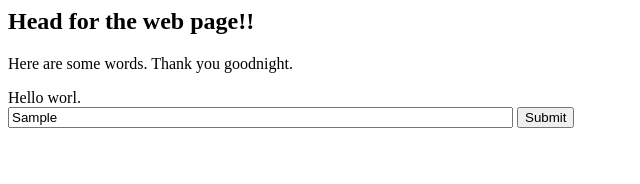
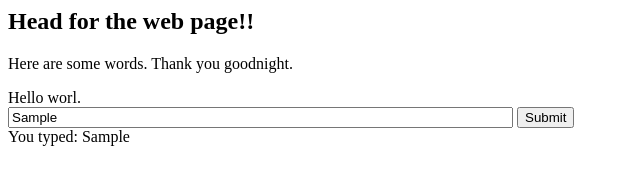
Before and after one commit to rlenart360/webDevPractice, a plain HTML site: page index.html in a window 1280 px wide. Both pictures are taken after typing "Sample" into the empty fields and a click on the button "Submit". Shown: the whole page, without its empty margins (0-640 px from the left). Drawn offline with Linux system fonts and the light colour scheme.

Commit message:
Update index.html

```diff
--- a/index.html
+++ b/index.html
@@ -18,5 +18,9 @@
         function goodbye() {
             document.getElementById('example').innerHTML='Goodbye world!';
         }
+        function userSubmit() {
+            var userInput=document.getElementById('userInput').value;
+            document.getElementById('result').innerHTML='You typed: '+userInput;
+        }
     </script>
 </html>
```
